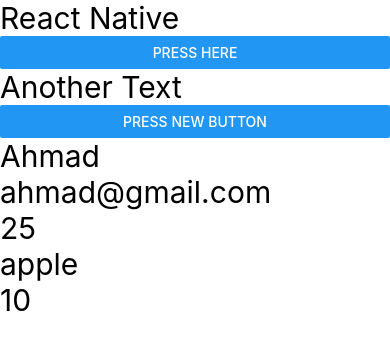
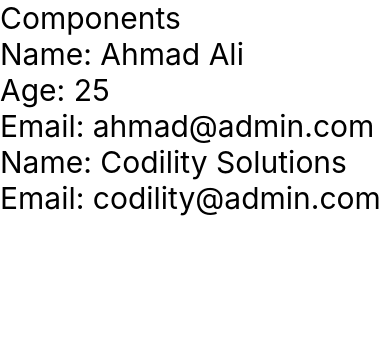
Before and after one commit to AhmadAliCodility/React-native-learning, a React Native app: screen / in a window 390 px wide. Shown: the top 350 px of the page. Built offline with nearby package versions, Linux system fonts and the light colour scheme.

Commit message:
#7 What is component

```diff
--- a/App.tsx
+++ b/App.tsx
@@ -1,27 +1,24 @@
 import React from 'react';
 
 import { Text, View, Button } from 'react-native';
+import CompanyData from './components/CompanyData';
 function App(): JSX.Element {
-  let name = 'Ahmad';
-  let email = 'ahmad@gmail.com';
-  let age = 25;
-  function fruit(): React.ReactNode {
-    return 'apple';
-  }
-
   return (
     <View>
-      <Text style={{ fontSize: 30 }}>React Native</Text>
-      <Button title="Press Here" />
-      <Text style={{ fontSize: 30 }}>Another Text</Text>
-      <Button title="Press New Button" />
-      <Text style={{ fontSize: 30 }}>{name}</Text>
-      <Text style={{ fontSize: 30 }}>{email}</Text>
-      <Text style={{ fontSize: 30 }}>{age}</Text>
-      <Text style={{ fontSize: 30 }}>{fruit()}</Text>
-      <Text style={{ fontSize: 30 }}>{5 + 5}</Text>
+      <Text style={{ fontSize: 30 }}>Components</Text>
+      <UserData />
+      <CompanyData />
     </View>
   );
 }
+const UserData = () => {
+  return (
+    <View>
+      <Text style={{ fontSize: 30 }}>Name: Ahmad Ali</Text>
+      <Text style={{ fontSize: 30 }}>Age: 25</Text>
+      <Text style={{ fontSize: 30 }}>Email: ahmad@admin.com</Text>
+    </View>
+  );
+};
 
 export default App;
--- /dev/null
+++ b/components/CompanyData.js
@@ -0,0 +1,14 @@
+import React from 'react';
+
+import { Text, View } from 'react-native';
+
+const CompanyData = () => {
+  return (
+    <View>
+      <Text style={{ fontSize: 30 }}>Name: Codility Solutions</Text>
+      <Text style={{ fontSize: 30 }}>Email: codility@admin.com</Text>
+    </View>
+  );
+};
+
+export default CompanyData;
```
